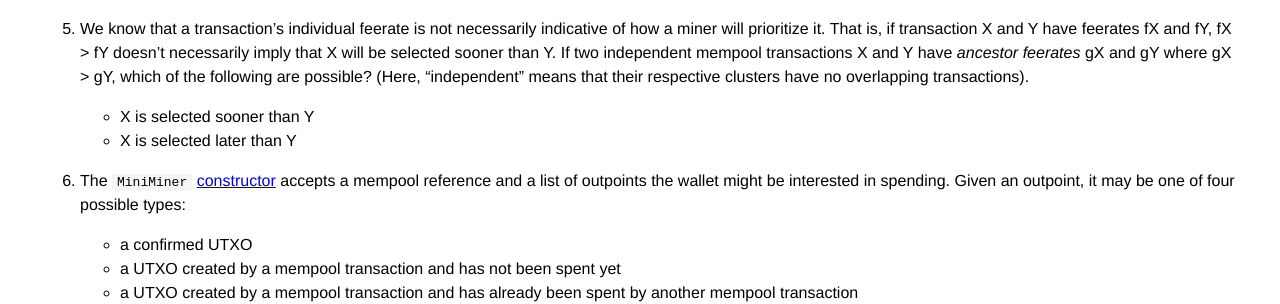
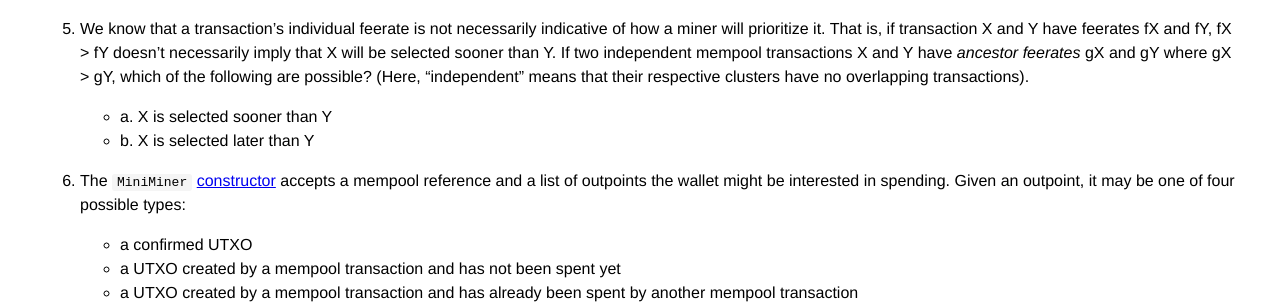
Before and after one commit to bitcoin-core-review-club/website, a Jekyll site: the page built from _posts/2022-11-23-#26152.md, in a window 1280 px wide and 900 px high, scrolled down 1600 px. Shown: the part 152-456 px from the top of the window. Built offline with Jekyll 4.4.1, drawn with Linux system fonts in a browser that asks for light colours.

Commit message:
n26152: use numbered choices

```diff
--- a/_posts/2022-11-23-#26152.md
+++ b/_posts/2022-11-23-#26152.md
@@ -112,8 +112,8 @@ necessarily imply that X will be selected sooner than Y. If two independent memp
 and Y have *ancestor feerates* gX and gY where gX > gY, which of the following are possible? (Here,
 "independent" means that their respective clusters have no overlapping transactions).
 
-    - X is selected sooner than Y
-    - X is selected later than Y
+    - a. X is selected sooner than Y
+    - b. X is selected later than Y
 
 1. The `MiniMiner`
    [constructor](https://github.com/bitcoin-core-review-club/bitcoin/blob/b669fd94f84e679d4549ef0abe1b0483e1406152/src/node/mini_miner.h#L94)
```
